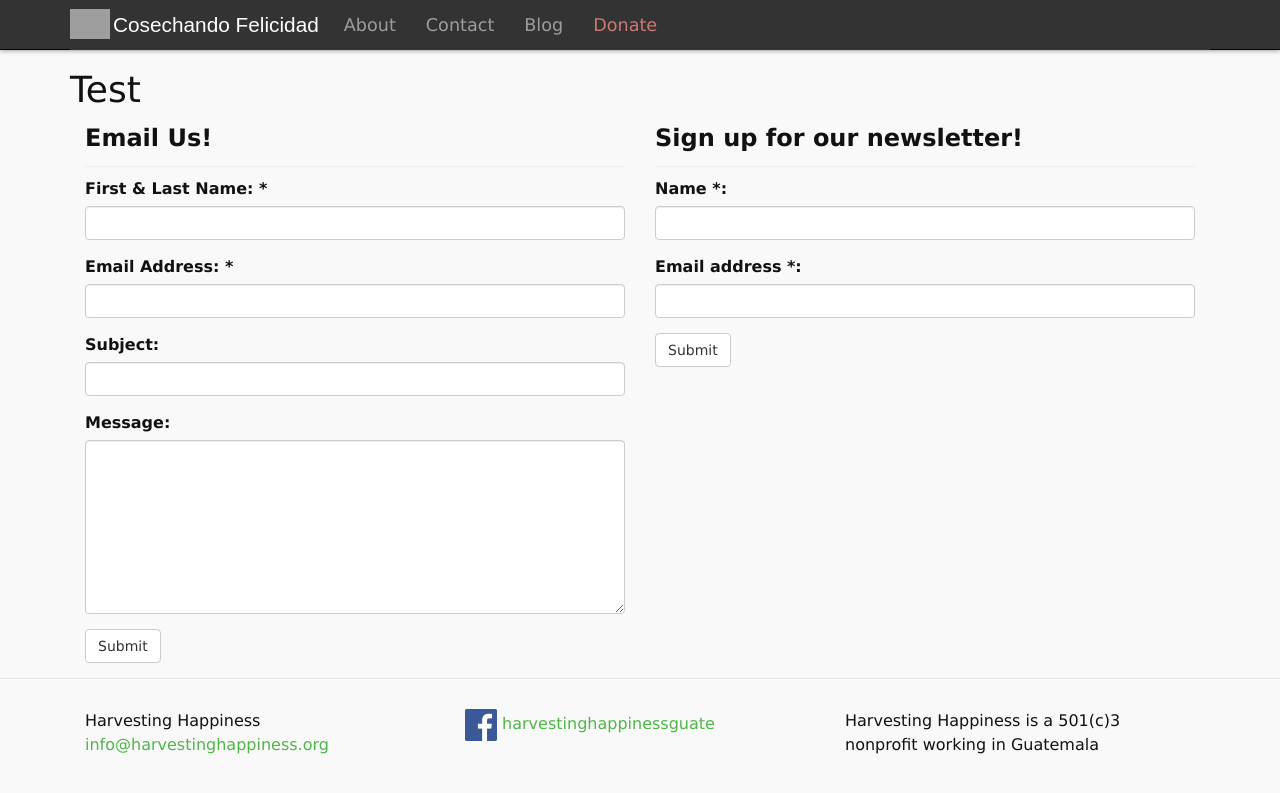
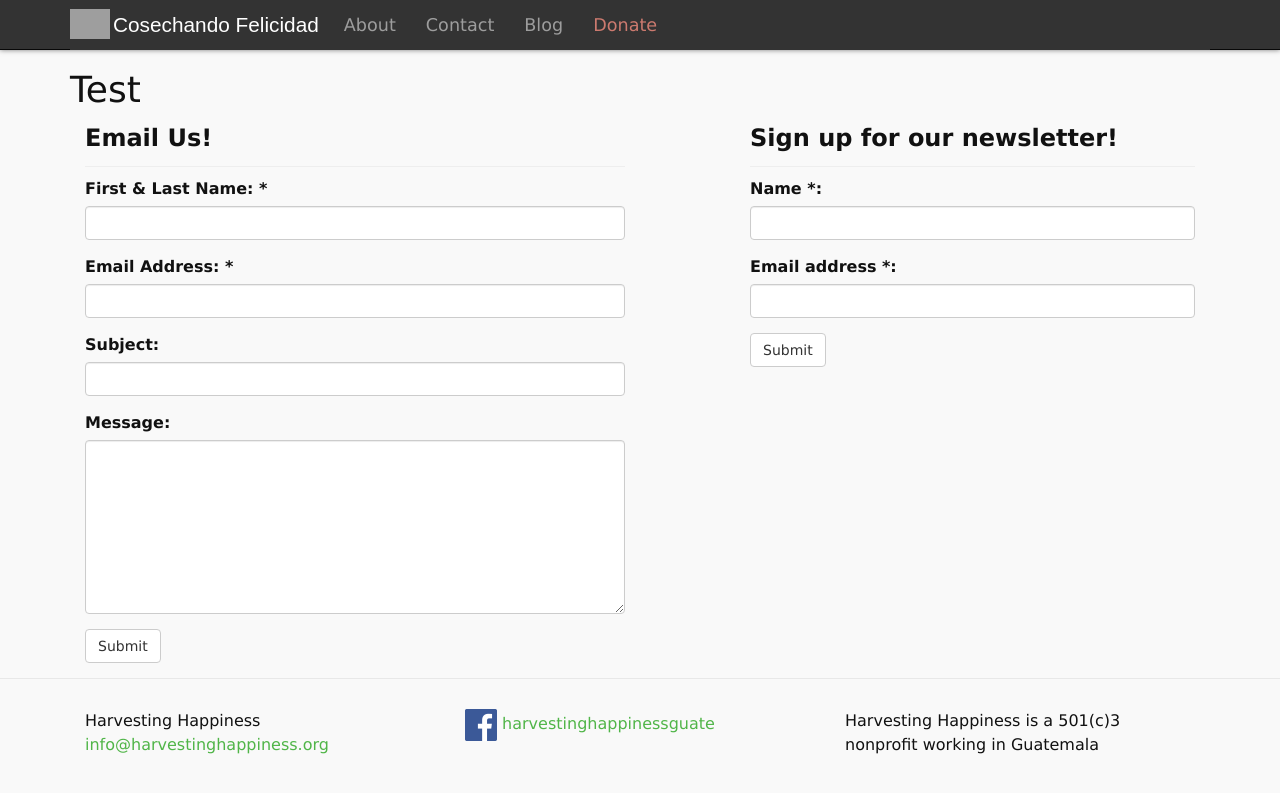
Before and after one commit to harvestinghappiness/harvestinghappiness.github.io, a Jekyll site: the page built from test.md, in a window 1280 px wide. Shown: the top 793 px of the page. Built offline with Jekyll 4.4.1, drawn with Linux system fonts in a browser that asks for light colours.

Commit message:
Update test.md

```diff
--- a/test.md
+++ b/test.md
@@ -39,7 +39,7 @@
         </div>
     </form>
 </div>
-<div class="col-sm-6">
+<div class="col-sm-5 col-sm-offset-1">
     <h3>Sign up for our newsletter!</h3>
     <hr>
     <form action="https://docs.google.com/forms/d/1UxdIzdVGaljOddK3Huq8BP0SYxs4xSLq1PQnSsLNZ7g/formResponse" method="POST" id="ss-form" target="secret-frame" onsubmit="">
```
